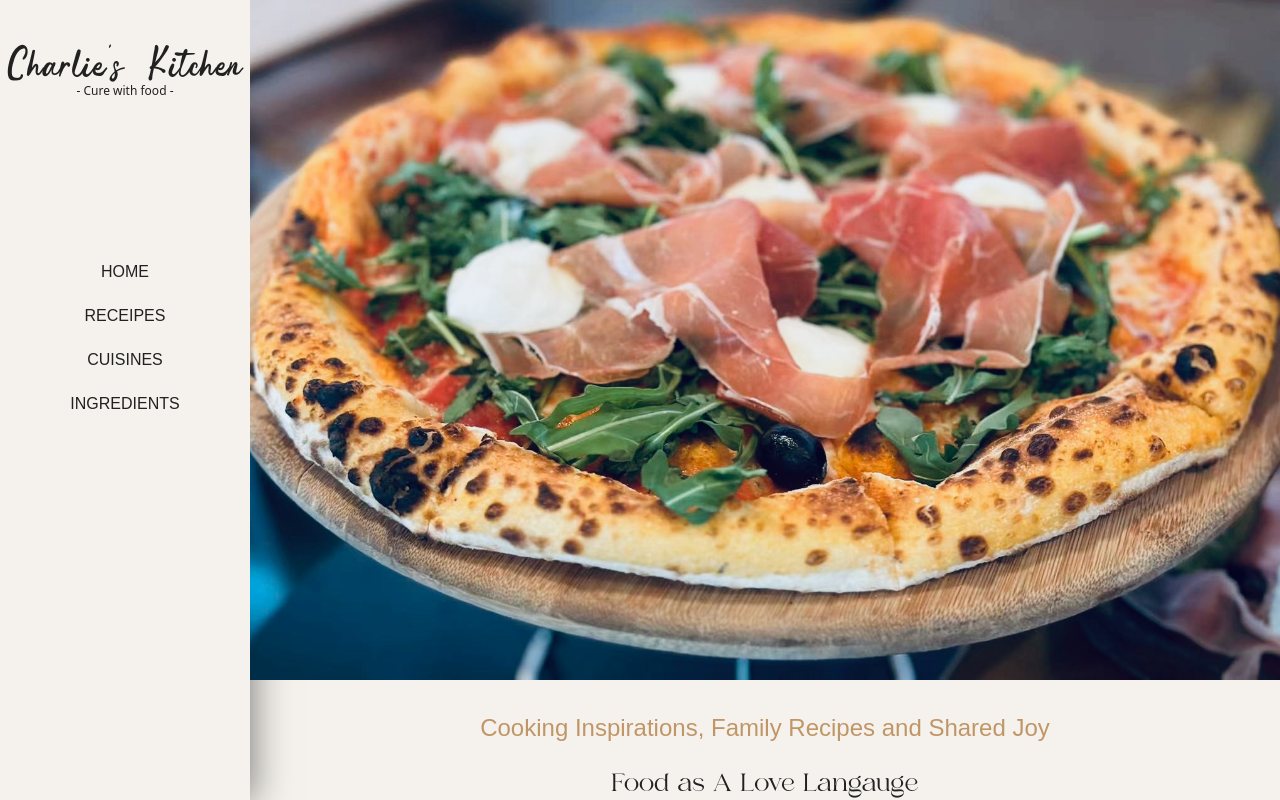
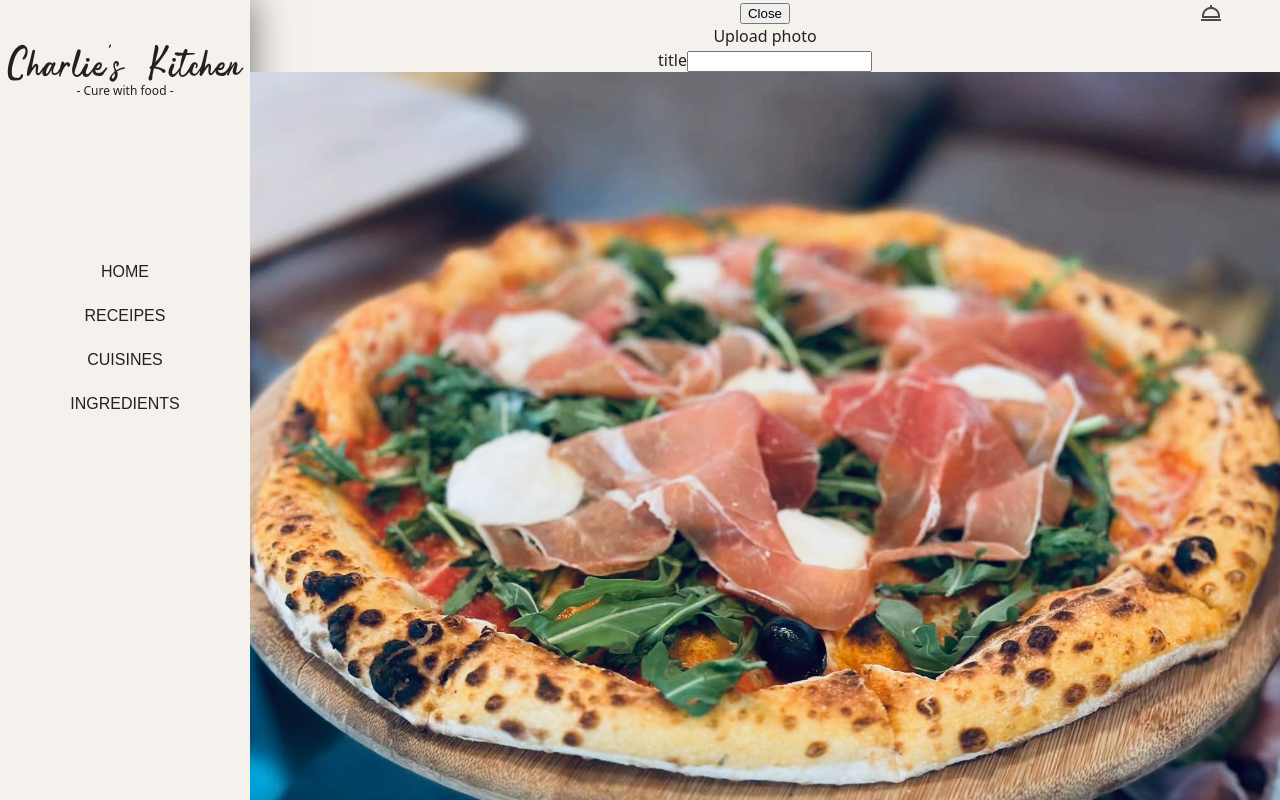
Before and after one commit to oneandonlycharlie/Kitchen_inventory, a React (Vite) app in the folder client/: page / in a window 1280 px wide. Shown: the top 800 px of the page. Built offline with nearby package versions, Linux system fonts and the light colour scheme; a web font is replaced by a local one.

Commit message:
Build: add a form to create new reciepe

```diff
--- a/client/src/App.jsx
+++ b/client/src/App.jsx
@@ -8,11 +8,12 @@ function App() {
     <>
       <Navigation />
       <main>
+        <CreateButton />
         <Outlet />
+      </main>
       <footer>
           <p>footer</p>
       </footer>
-      </main>
     </>
   )
 }
@@ -35,4 +36,71 @@ function Navigation(){
   )
 }
 
+function CreateButton(){
+  const [isVisible, setFormVisibility] = useState(true)
+
+  return(
+    <div>
+      <button className="create" onClick={()=>setFormVisibility(true)}>
+          <img src="/imgs/create.svg" alt="" />
+      </button>
+      {isVisible && <ReciepeForm closeForm={()=>{setFormVisibility(false)}}/>}
+    </div>
+  )
+}
+
+function ReciepeForm({closeForm}){
+    const [isNewCuisine, addNewCuisine] = useState(null)
+    return(
+        <div className="form">
+            <button className='close' onClick={closeForm}>Close</button>
+            <form action="">
+                <label htmlFor="">Upload photo</label>
+                <div>
+                  <label htmlFor="title">title</label>
+                  <input type="text" id='title' name='title'/>
+                </div>
+                <div>
+                  <label htmlFor="ingredient-1">Key Ingredient 1</label>
+                  <input type="text"  id='ingredient1' name='Ingredient_1'/>
+                </div>
+                <div>
+                  <label htmlFor="ingredient-2">Key Ingredient 2</label>
+                  <input type="text"  id='ingredient-2' name='Ingredient_2'/>
+                </div>
+                <div>
+                  <label htmlFor="ingredient-3">Key Ingredient 3</label>
+                  <input type="text"  id='ingredient-3' name='Ingredient_3'/>
+                </div>
+                <div>
+                  <span>New Cuisine?</span>
+                  <button onClick={(e)=>{e.preventDefault();addNewCuisine(true)}}>Yes</button>
+                  <button onClick={(e)=>{e.preventDefault();addNewCuisine(false)}}>No</button>
+                </div>
+                { isNewCuisine == null? <></>:
+                  isNewCuisine?
+                    <span>Name your cuisine</span>
+                  :
+                    <div className="cuisine">
+                      <span>Pick a category</span>
+                      <div>
+                        <input type="radio" id="huey" name="cuisine" value="huey" checked />
+                        <label for="huey">Huey</label>
+                      </div>
+                      <div>
+                        <input type="radio" id="dewey" name="cuisine" value="dewey" />
+                        <label for="dewey">Dewey</label>
+                      </div>
+                      <div>
+                        <input type="radio" id="louie" name="cuisine" value="louie" />
+                        <label for="louie">Louie</label>
+                      </div>
+                    </div>
+                }
+                <button type="submit">Upload</button>
+            </form>
+        </div>
+    )
+}
+
 export default App
```
